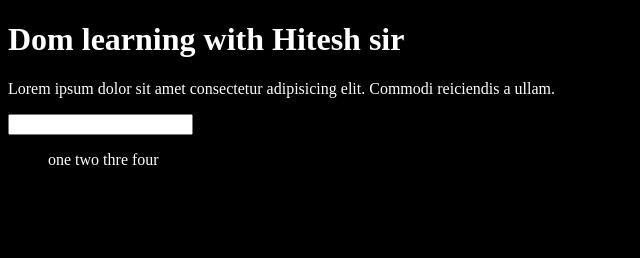
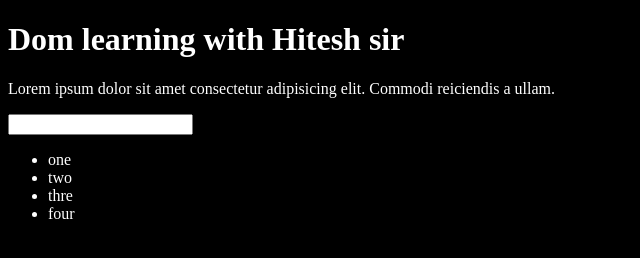
Before and after one commit to malik1295/hitesh-sir, a plain HTML site: page 06-DOM/one.html in a window 1280 px wide. Shown: the whole page, without its empty margins (0-640 px from the left). Drawn offline with Linux system fonts and the light colour scheme.

Commit message:
classname selector

```diff
--- a/06-DOM/one.html
+++ b/06-DOM/one.html
@@ -18,10 +18,10 @@
     <p>Lorem ipsum dolor sit amet consectetur adipisicing elit. Commodi reiciendis a ullam.</p>
     <input type="password">
     <ul>
-        <liclass="list-item">one</li>
-        <liclass="list-item">two</li>
-        <liclass="list-item">thre</li>
-        <liclass="list-item">four</li>
+        <li class="list-item">one</li>
+        <li class="list-item">two</li>
+        <li class="list-item">thre</li>
+        <li class="list-item">four</li>
     </ul>
    </div>
 </body>
```
Also changed, not shown: 1 other file.
